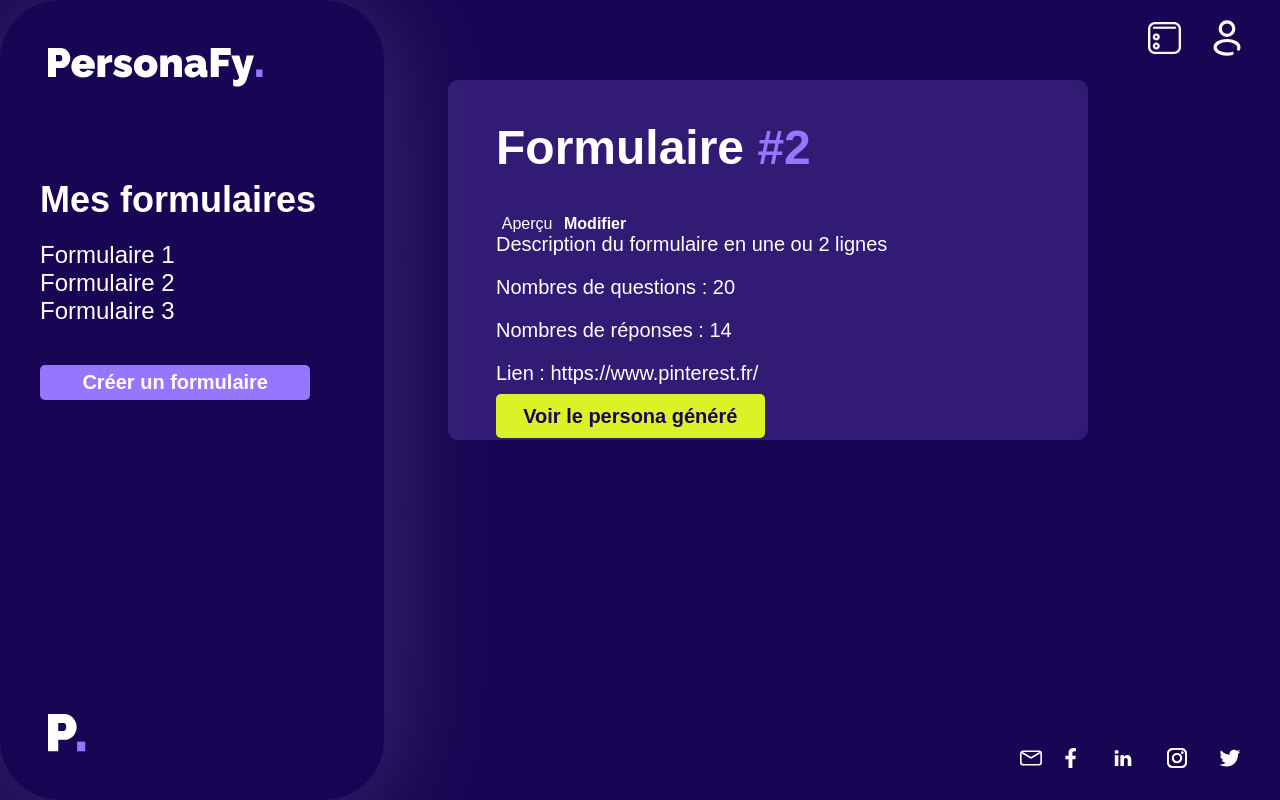
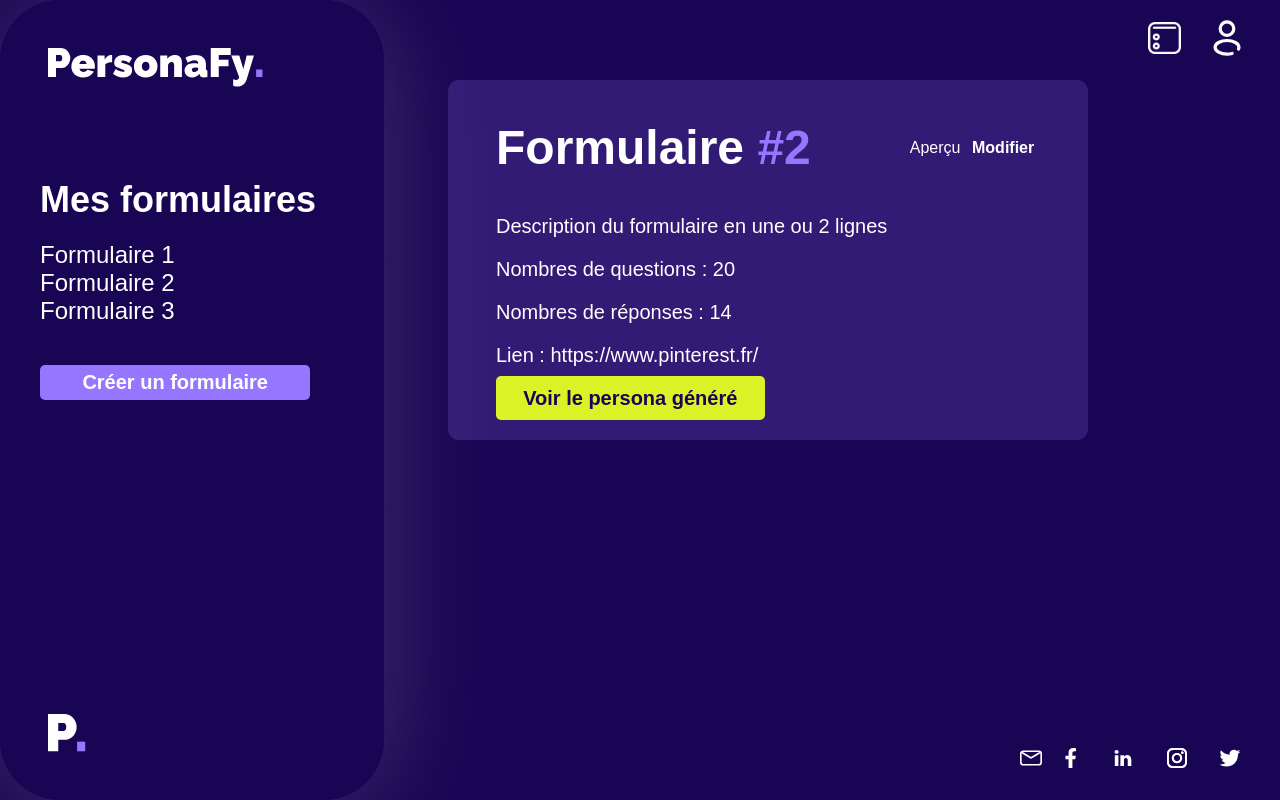
Before and after one commit to JulieFrancois/kiwi, a React (Create React App) app: page / in a window 1280 px wide. Both pictures are taken after a click on the link 1168 px from the left and 39 px from the top of the page. Built offline with nearby package versions, Linux system fonts and the light colour scheme.

Commit message:
fix flex

```diff
--- a/src/pages/Dashboard.js
+++ b/src/pages/Dashboard.js
@@ -20,7 +20,7 @@ return(
 
         <section className="page">
             <div className="box">
-                <div>
+                <div className='content'>
                     <h1 className='textB Titre paddong'>Formulaire&nbsp;<span className='number'>#2</span></h1>
                     <div className='mininav'>
                         <a href="#" title="" className="">Aperçu</a>
--- a/src/style.css
+++ b/src/style.css
@@ -683,10 +683,10 @@ div.title-menu { color: white; font-size: 14px; animation-name: Font-Menu; }
   font-weight: 700;
  }
 
- /* .box:first-child{
+.content{
   display: flex;
   justify-content: space-between;
- } */
+ }
 
  .number{
   color: var(--lilac);
```
